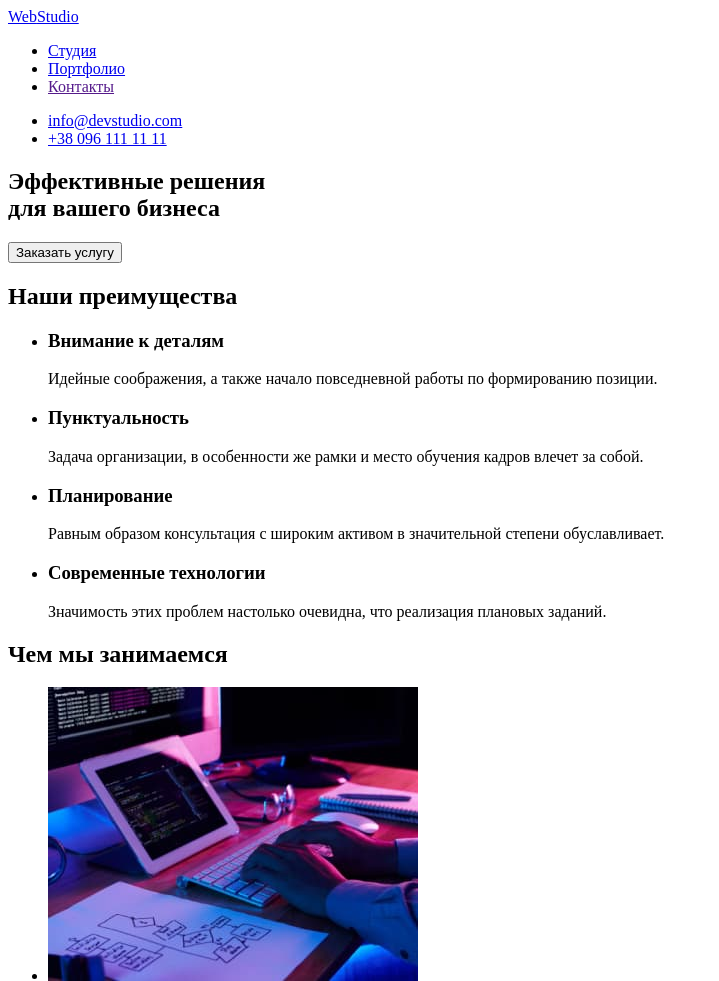
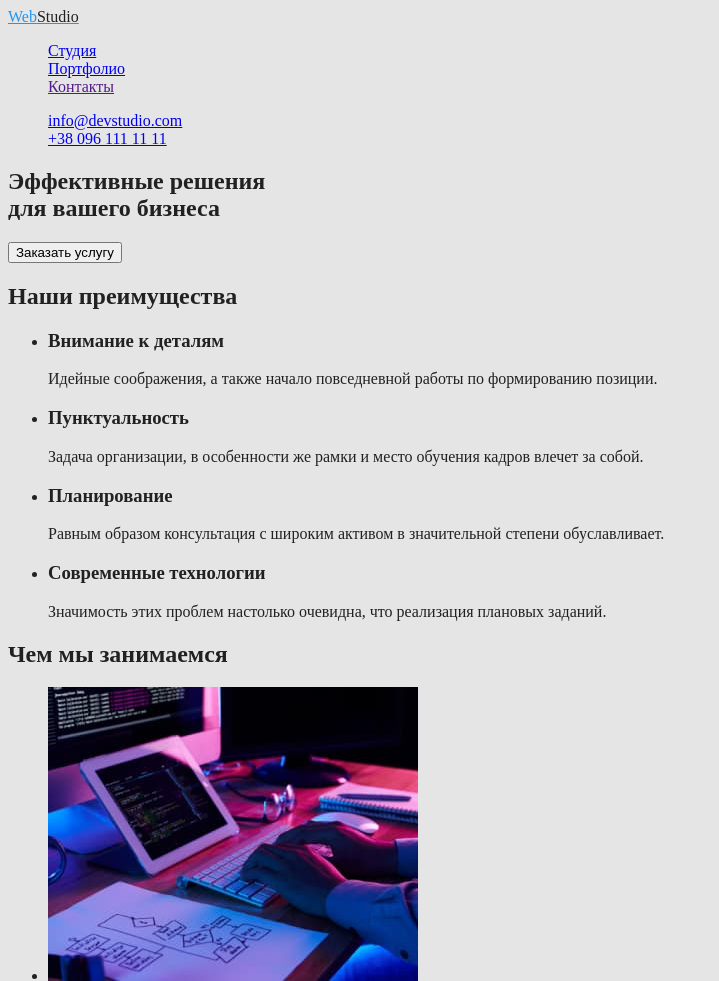
Before and after one commit to kisen8/goit-markup-hw-02, a plain HTML site: page index.html in a window 1280 px wide. Shown: the top 981 px of the page, without its empty margins (0-719 px from the left). Drawn offline with Linux system fonts and the light colour scheme; a web font is replaced by a local one.

Commit message:
создает патилру цветов макета

```diff
--- a/css/styles.css
+++ b/css/styles.css
@@ -0,0 +1,25 @@
+/* палитра цветов
+Основной цвет текста #212121;
+Вторичный цвет текста #757575;
+Акцентный цвет #2196F3;
+Белый цвет #FFFFFF;
+фвет фона main #E5E5E5;
+цвет фона #F5F4FA;
+цвет фона темный для футера и героя #2F303A;
+цвет с прзрачностью на майл и тел в футере rgba(255, 255, 255, 0.6);
+*/
+
+body {
+  color: #212121;
+  background-color: #e5e5e5;
+}
+.logo {
+  color: #2196f3;
+}
+.logo .word {
+  color: #212121;
+}
+
+.list {
+  list-style: none;
+}
--- a/index.html
+++ b/index.html
@@ -13,18 +13,18 @@
     <!-- Шапка сайта -->
     <header>
         <nav>
-            <a href="./index.html">
-                Web<span>Studio</span>
+            <a href="./index.html" class="logo">
+                Web<span class="word">Studio</span>
             </a>
 
-            <ul>
+            <ul class="list">
                 <li><a href="./index.html">Студия</a></li>
                 <li><a href="./portfolio.html">Портфолио</a></li>
                 <li><a href="">Контакты</a></li>
             </ul>
         </nav>
 
-        <ul>
+        <ul class="list">
             <li>
                 <a href="mailto:info@devstudio.com">info@devstudio.com</a>
             </li>
```
Also changed, not shown: portfolio.html (+1 -1 lines).
